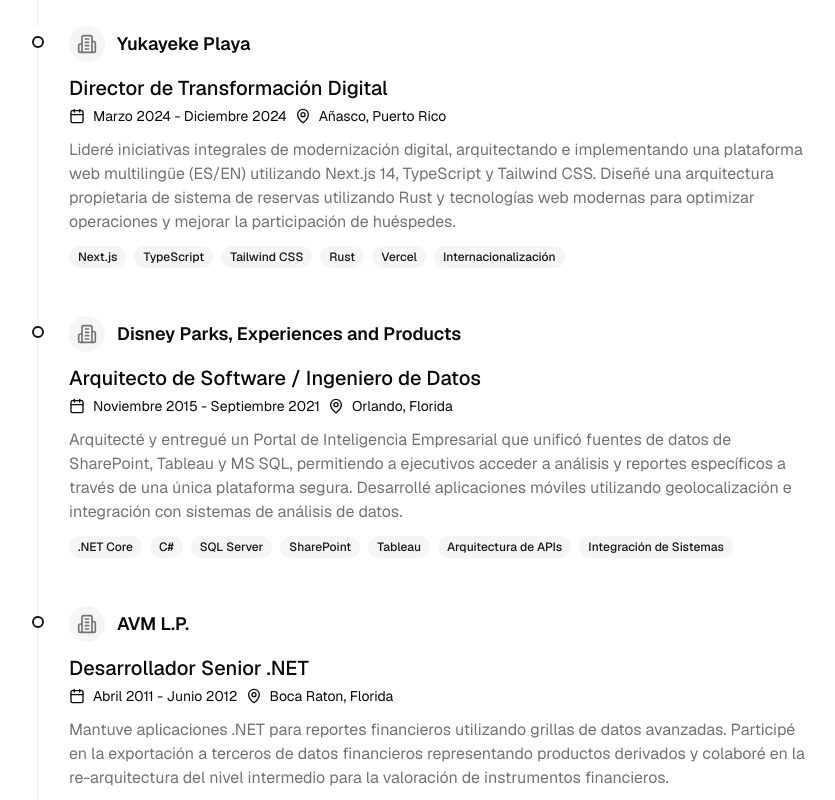
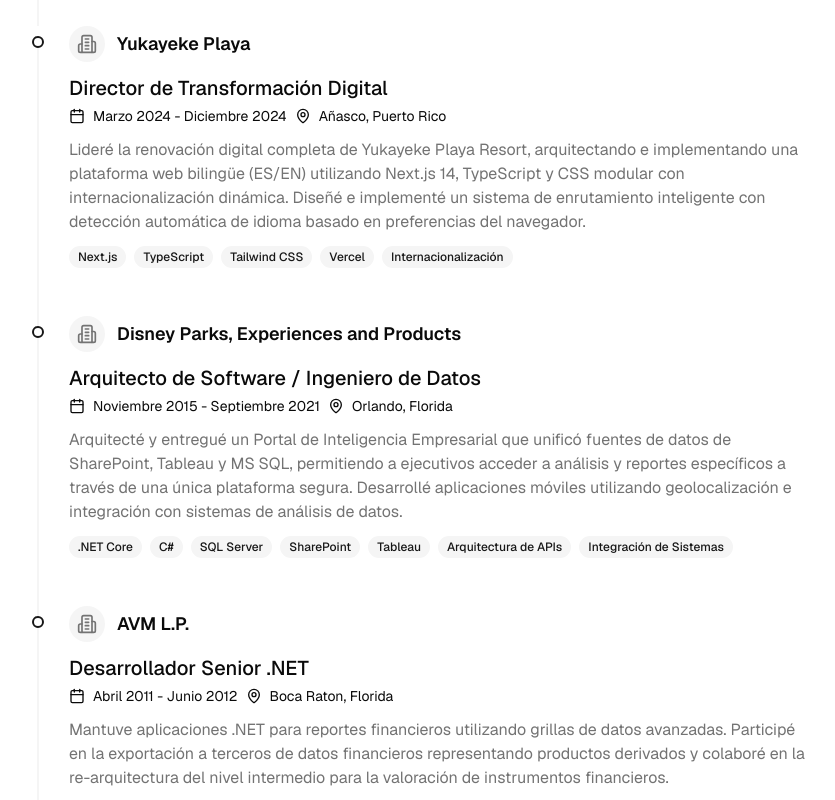
Before and after one commit to temiban013/profile, a Next.js app: page / in a window 1280 px wide. Shown: the part 2160-2960 px from the top of the page, without its empty margins (219-1054 px from the left). Built offline with nearby package versions, Linux system fonts and the light colour scheme.

Commit message:
Updated project and experience content

```diff
--- a/components/experience.tsx
+++ b/components/experience.tsx
@@ -200,12 +200,11 @@ const Experience = () => {
           location: "Añasco, Puerto Rico",
           period: "Marzo 2024 - Diciembre 2024",
           description:
-            "Lideré iniciativas integrales de modernización digital, arquitectando e implementando una plataforma web multilingüe (ES/EN) utilizando Next.js 14, TypeScript y Tailwind CSS. Diseñé una arquitectura propietaria de sistema de reservas utilizando Rust y tecnologías web modernas para optimizar operaciones y mejorar la participación de huéspedes.",
+            "Lideré la renovación digital completa de Yukayeke Playa Resort, arquitectando e implementando una plataforma web bilingüe (ES/EN) utilizando Next.js 14, TypeScript y CSS modular con internacionalización dinámica. Diseñé e implementé un sistema de enrutamiento inteligente con detección automática de idioma basado en preferencias del navegador.",
           technologies: [
             "Next.js",
             "TypeScript",
             "Tailwind CSS",
-            "Rust",
             "Vercel",
             "Internacionalización",
           ],
--- a/components/projects.tsx
+++ b/components/projects.tsx
@@ -81,14 +81,19 @@ const Proyectos = () => {
     {
       titulo: "Yukayeke Playa",
       descripcion:
-        "Plataforma web multilingüe para hospedería turística en Añasco, desarrollada con arquitectura moderna y enfoque en la experiencia de usuario y reservas.",
+        "Plataforma web bilingüe (español/inglés) con detección automática de idioma para hospedería turística en Añasco, desarrollada con Next.js 14, TypeScript y arquitectura app router. Implementa estrategias de SEO optimizadas, sistema de internacionalización basado en rutas dinámicas, y diseño responsivo adaptado específicamente para dispositivos móviles utilizando CSS modular.",
       imagen: "/yukayeke-preview.png",
       tecnologias: [
-        "Next.js 14",
+        "Next.js 14 (App Router)",
         "TypeScript",
         "Tailwind CSS",
         "i18n",
         "Vercel",
+        "SEO",
+        "SSR",
+        "SSG",
+        "ImageKit",
+        "Cloudinary",
       ],
       urlSitio: "https://yukayekeplaya.com",
       urlGithub: "https://github.com/temiban013/yukayeke.git",
@@ -96,14 +101,17 @@ const Proyectos = () => {
     {
       titulo: "Jíbaro Eats",
       descripcion:
-        "Sitio web de portafolio digital para un fotógrafo profesional que exhibe colecciones de imágenes y videos organizados por categorías, con una interfaz moderna y responsiva desarrollada con Next.js y Cloudinary",
+        "Sitio web de portafolio visual para un fotógrafo profesional especializado en gastronomía y diversas temáticas, que presenta imágenes de alta calidad y producciones audiovisuales en un diseño elegante y minimalista, desarrollado con Next.js App Router, optimizado con lazy-loading, imágenes adaptativas de Cloudinary y una experiencia de navegación fluida entre colecciones.",
       imagen: "/jibaroeats-preview.png",
       tecnologias: [
-        "Next.js",
-        "Node.js",
-        "MongoDB",
-        "Stripe",
-        "Google Maps API",
+        "Next.js 13+ (App Router)",
+        "TypeScript",
+        "Tailwind CSS",
+        "CSR",
+        "SSR",
+        "SSG",
+        "Cloudinary",
+        "Vercel",
       ],
       urlSitio: "https://jibaroeats.com",
       urlGithub: "https://github.com/temiban013/jibaroeats.git",
```
